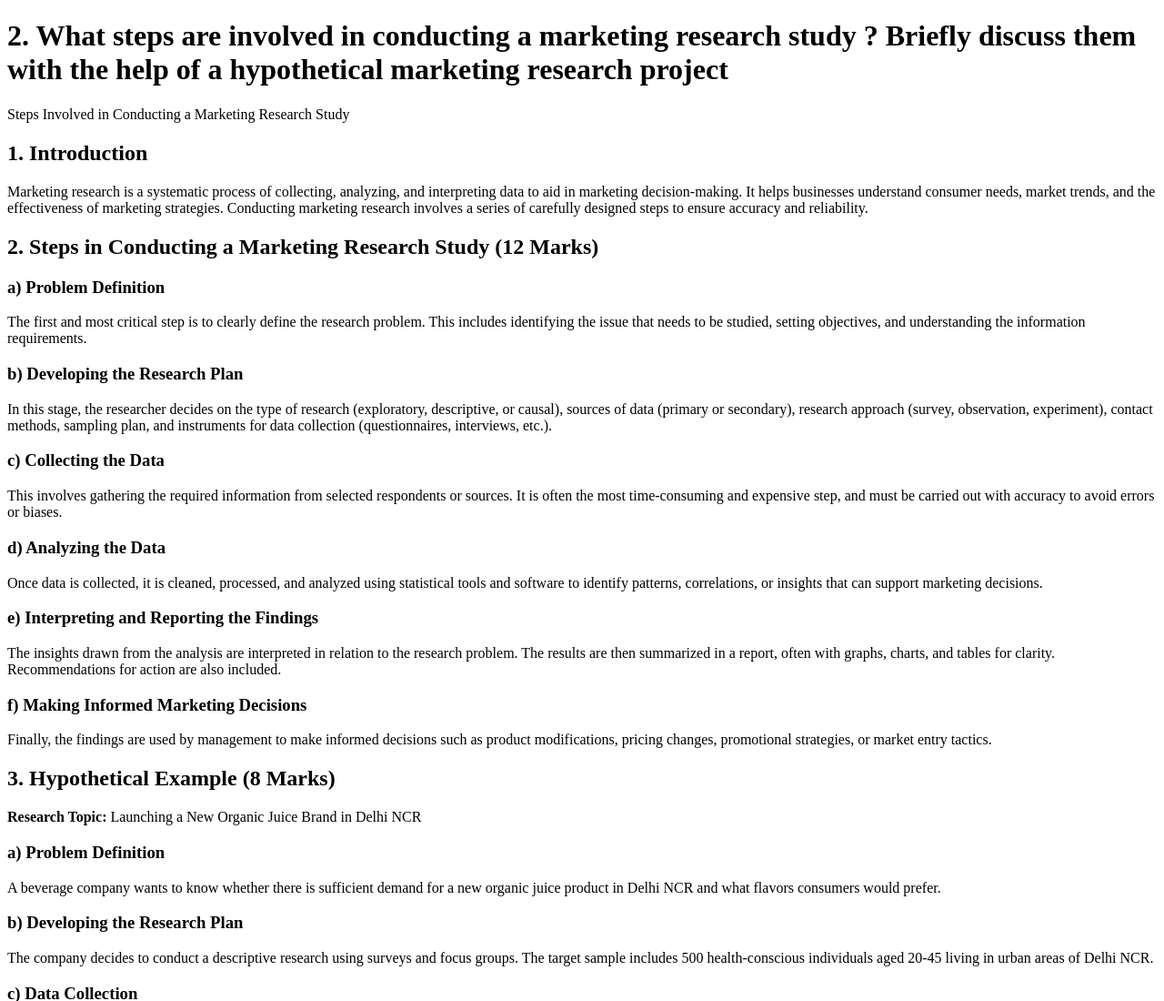
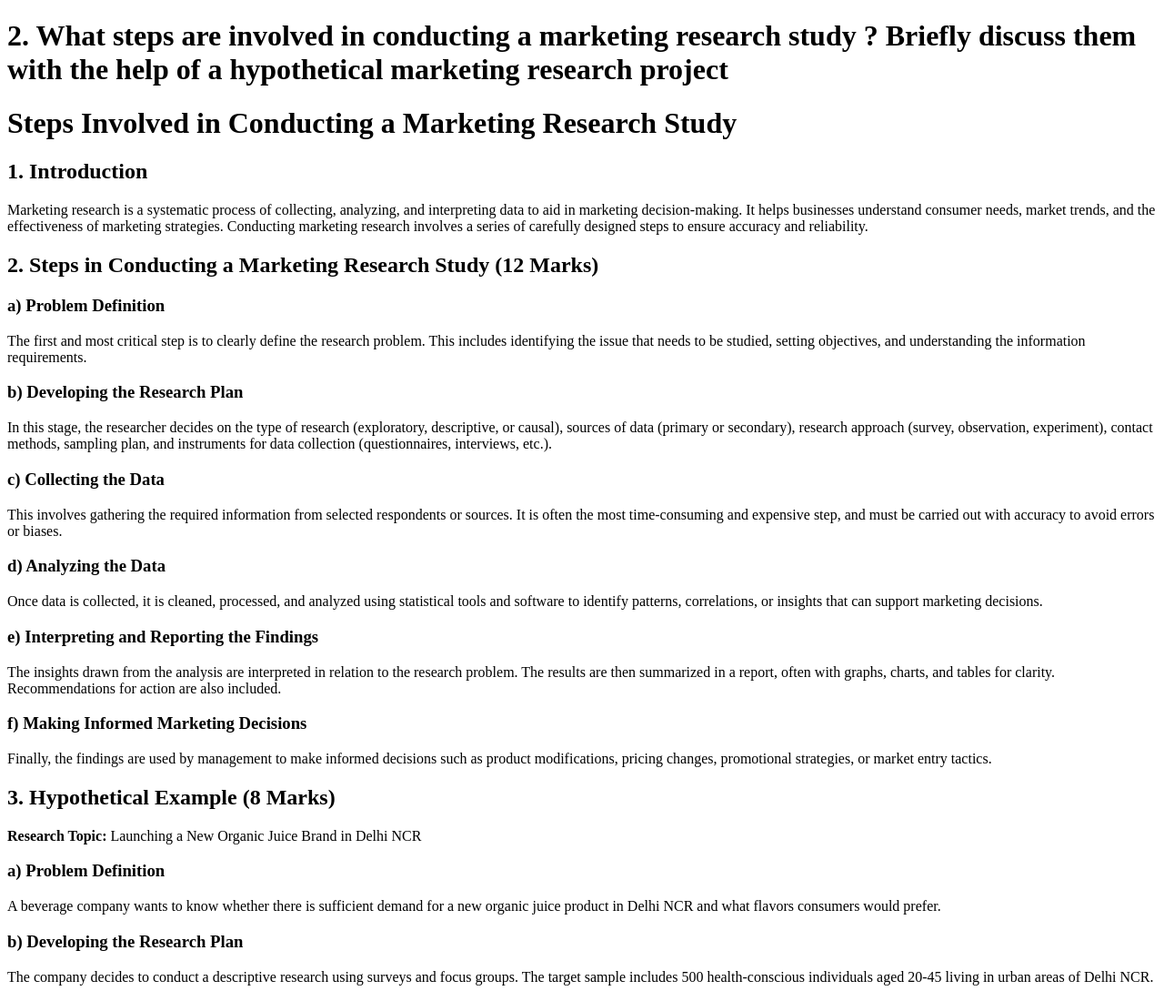
Before and after one commit to practicehelper/mco2, a plain HTML site: page jun24/jun24_mco06_q2.html in a window 1280 px wide. Shown: the top 1100 px of the page at 91% size. Drawn offline with Linux system fonts and the light colour scheme.

Commit message:
Update jun24_mco06_q2.html

```diff
--- a/jun24/jun24_mco06_q2.html
+++ b/jun24/jun24_mco06_q2.html
@@ -9,7 +9,7 @@
 marketing research study ? Briefly discuss
 them with the help of a hypothetical marketing
 research project</h1>
-  <h1></h1>Steps Involved in Conducting a Marketing Research Study</h1>
+  <h1>Steps Involved in Conducting a Marketing Research Study</h1>
 
     <h2>1. Introduction</h2>
     <p>
```
